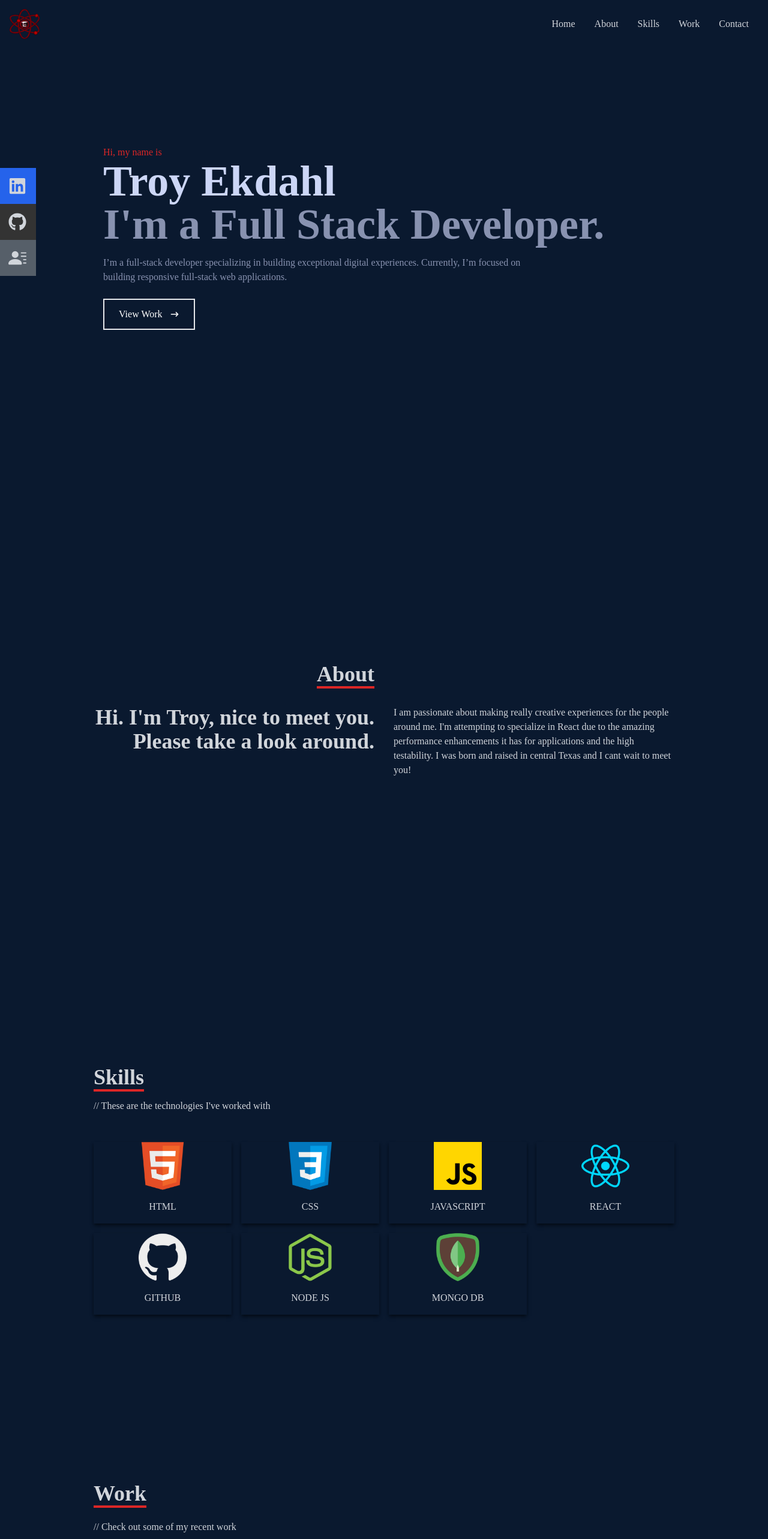
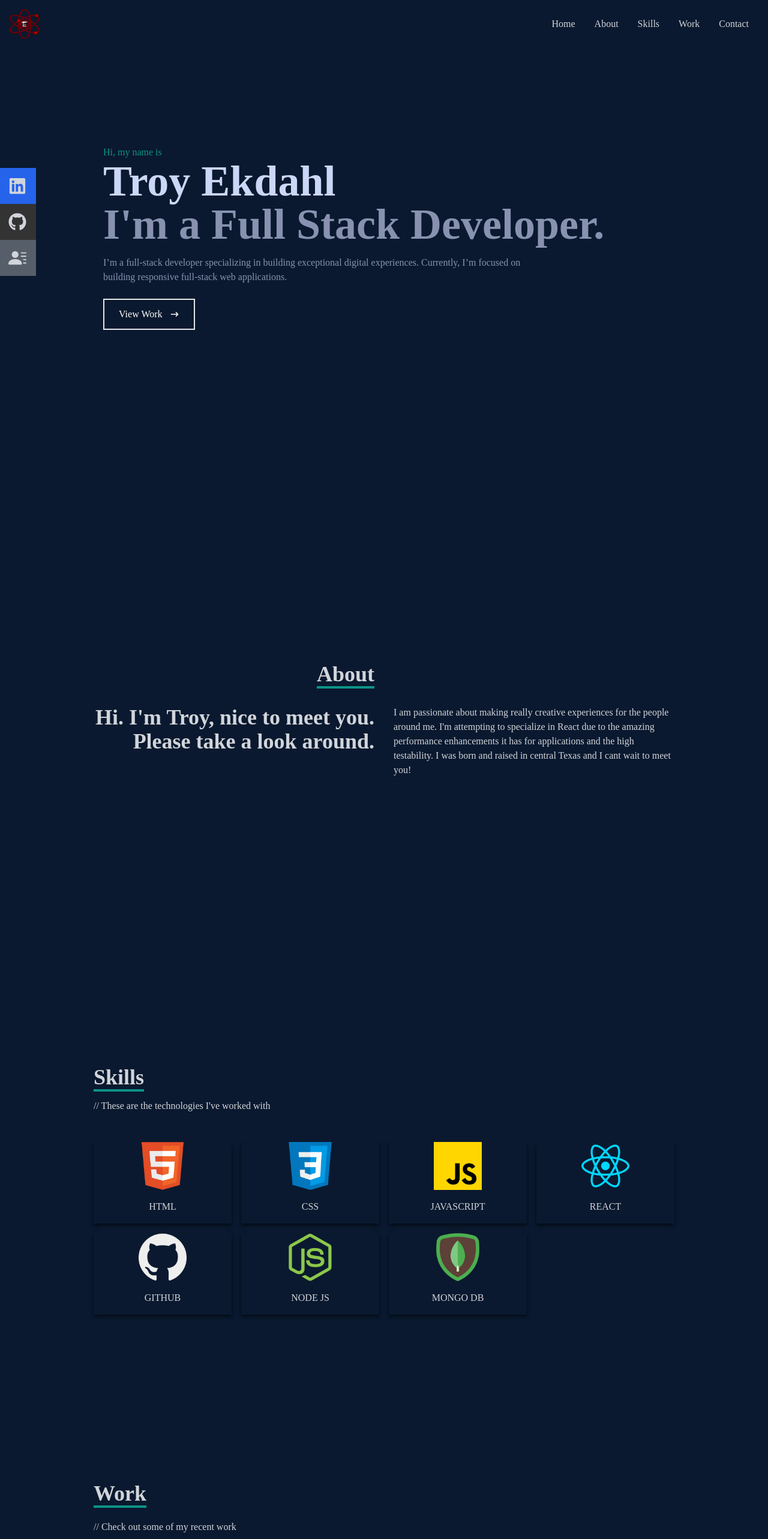
Before and after one commit to TEkdahl92/React-Portfolio, a React (Create React App) app: page / in a window 1280 px wide. Shown: the top 2566 px of the page at 60% size. Built offline with nearby package versions, Linux system fonts and the light colour scheme.

Commit message:
chamges some colors to teal to lessen the strain on the eyes

```diff
--- a/src/components/About.jsx
+++ b/src/components/About.jsx
@@ -6,7 +6,7 @@
       <div className='flex flex-col justify-center items-center w-full h-full'>
         <div className='max-w-[1000px] w-full grid grid-cols-2 gap-8'>
           <div className='sm:text-right pb-8 pl-4'>
-            <p className='text-4xl font-bold inline border-b-4 border-red-600'>
+            <p className='text-4xl font-bold inline border-b-4 border-teal-600'>
               About
             </p>
           </div>
--- a/src/components/Contact.jsx
+++ b/src/components/Contact.jsx
@@ -5,7 +5,7 @@
     <div name='contact' className='w-full h-screen bg-[#0a192f] flex justify-center items-center p-4'>
         <form method='POST' action="https://getform.io/f/1ce408f0-54b2-4626-9733-e52028cf31b0" className='flex flex-col max-w-[600px] w-full'>
             <div className='pb-8'>
-                <p className='text-4xl font-bold inline border-b-4 border-red-600 text-gray-300'>Contact</p>
+                <p className='text-4xl font-bold inline border-b-4 border-teal-600 text-gray-300'>Contact</p>
                 <p className='text-gray-300 py-4'>// Submit the form below or shoot me an email - troypekdahl@gmail.com</p>
             </div>
             <input className='bg-[#ccd6f6] p-2' type="text" placeholder='Name' name='name' />
--- a/src/components/Home.jsx
+++ b/src/components/Home.jsx
@@ -6,7 +6,7 @@
     <div name='home' className='w-full h-screen bg-[#0a192f]'>
       {/* Container */}
       <div className='max-w-[1000px] mx-auto px-8 flex flex-col justify-center h-full'>
-        <p className='text-red-600'>Hi, my name is</p>
+        <p className='text-teal-600'>Hi, my name is</p>
         <h1 className='text-4xl sm:text-7xl font-bold text-[#ccd6f6]'>
           Troy Ekdahl
         </h1>
@@ -19,7 +19,7 @@
           building responsive full-stack web applications.
         </p>
         <div>
-          <button className='text-white group border-2 px-6 py-3 my-2 flex items-center hover:bg-red-600 hover:border-black-600'>
+          <button className='text-white group border-2 px-6 py-3 my-2 flex items-center hover:bg-teal-600 hover:border-black-600'>
             View Work
             <span className='group-hover:rotate-90 duration-300'>
               <HiArrowNarrowRight className='ml-3 ' />
--- a/src/components/Skills.jsx
+++ b/src/components/Skills.jsx
@@ -15,7 +15,7 @@
       {/* Container */}
       <div className='max-w-[1000px] mx-auto p-4 flex flex-col justify-center w-full h-full'>
           <div>
-              <p className='text-4xl font-bold inline border-b-4 border-red-600 '>Skills</p>
+              <p className='text-4xl font-bold inline border-b-4 border-teal-600 '>Skills</p>
               <p className='py-4'>// These are the technologies I've worked with</p>
           </div>
 
--- a/src/components/Work.jsx
+++ b/src/components/Work.jsx
@@ -7,7 +7,7 @@
     <div name='work' className='w-full md:h-screen text-gray-300 bg-[#0a192f]'>
       <div className='max-w-[1000px] mx-auto p-4 flex flex-col justify-center w-full h-full'>
         <div className='pb-8'>
-          <p className='text-4xl font-bold inline border-b-4 text-gray-300 border-red-600'>
+          <p className='text-4xl font-bold inline border-b-4 text-gray-300 border-teal-600'>
             Work
           </p>
           <p className='py-6'>// Check out some of my recent work</p>
```
